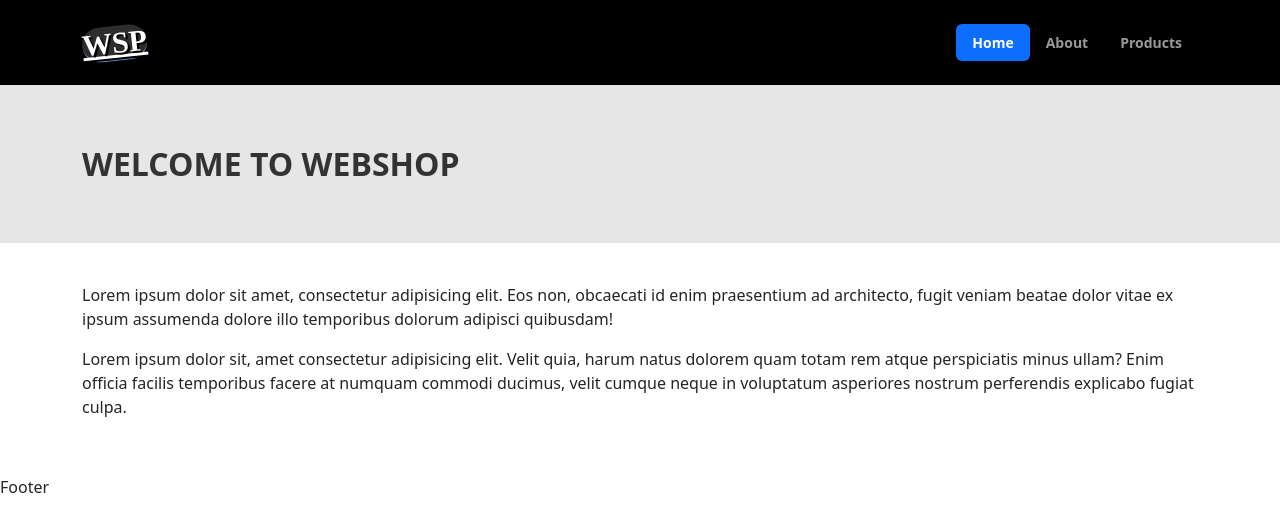
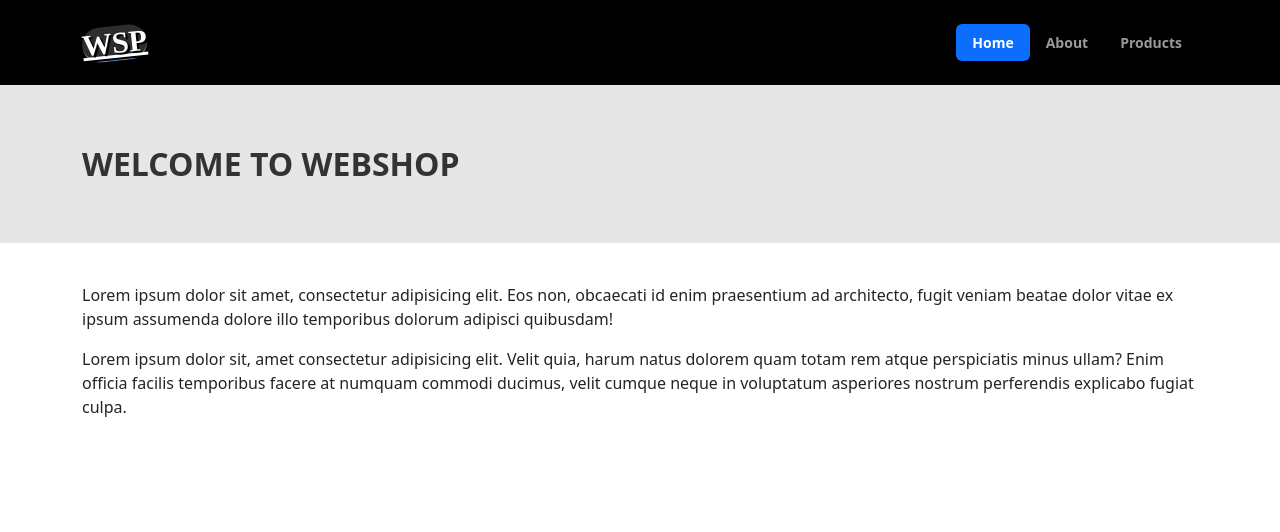
Before and after one commit to CemalettinDimlioglu/productselling, a React (Create React App) app: page / in a window 1280 px wide. Shown: the top 532 px of the page. Built offline with nearby package versions, Linux system fonts and the light colour scheme.

Commit message:
footer+html

```diff
--- a/src/components/Footer.jsx
+++ b/src/components/Footer.jsx
@@ -1,9 +1,40 @@
-import React from 'react'
+import React from "react";
+import { NavLink } from "react-router-dom";
 
 const Footer = () => {
   return (
-    <div>Footer</div>
-  )
-}
+    <footer className="footer">
+      <div className="container">
+        <nav className="d-flex justify-content-center">
+          <NavLink
+            to="/"
+            className={(navData) =>
+              navData.isActive ? "nav-link active" : "nav-link"
+            }
+          >
+            Home
+          </NavLink>
+          <NavLink
+            to="/"
+            className={(navData) =>
+              navData.isActive ? "nav-link active" : "nav-link"
+            }
+          >
+            About
+          </NavLink>
+          <NavLink
+            to="/"
+            className={(navData) =>
+              navData.isActive ? "nav-link active" : "nav-link"
+            }
+          >
+            Products
+          </NavLink>
 
-export default Footer
+        </nav>
+      </div>
+    </footer>
+  );
+};
+
+export default Footer;
```
